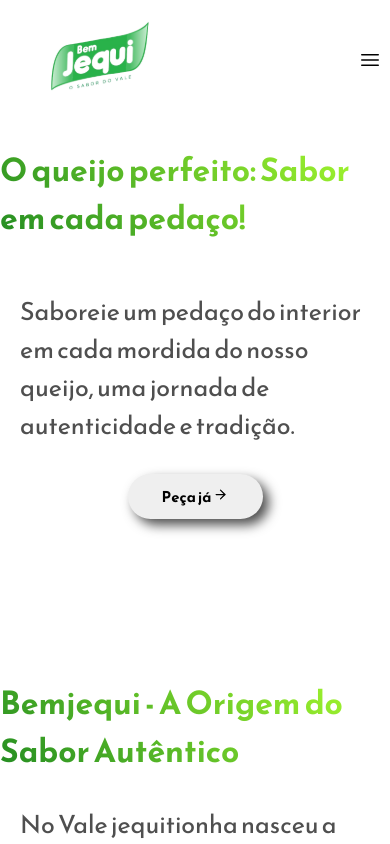
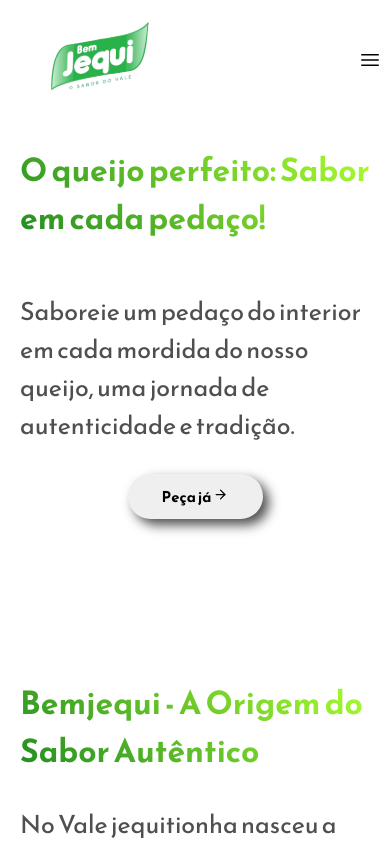
Before and after one commit to ChristieCardoso/landing-page-bemjequi, a React (Create React App) app: page / in a window 390 px wide. Shown: the top 844 px of the page. Built offline with nearby package versions, Linux system fonts and the light colour scheme.

Commit message:
add media query home

```diff
--- a/src/components/Footer/style.css
+++ b/src/components/Footer/style.css
@@ -40,7 +40,6 @@
 @media (max-width: 700px) {
   #footer {
     margin-top: -70px;
-    border: 1px solid red;
   }
 }
 
--- a/src/components/Home/style.css
+++ b/src/components/Home/style.css
@@ -173,4 +173,8 @@
   .about-section-text-container {
     margin: auto;
   }
+
+  .primary-heading {
+    margin: auto 20px;
+  }
 }
```
